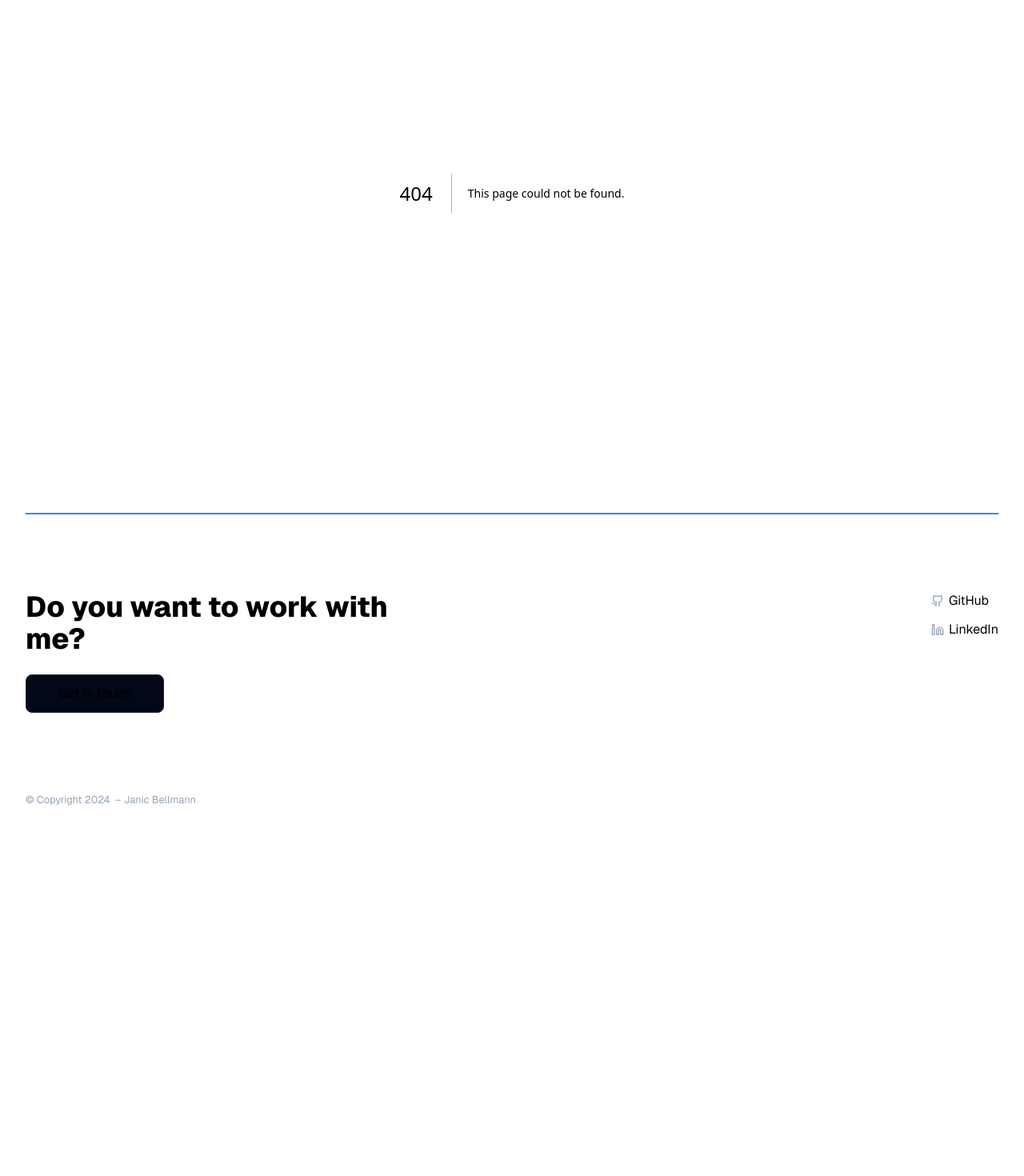
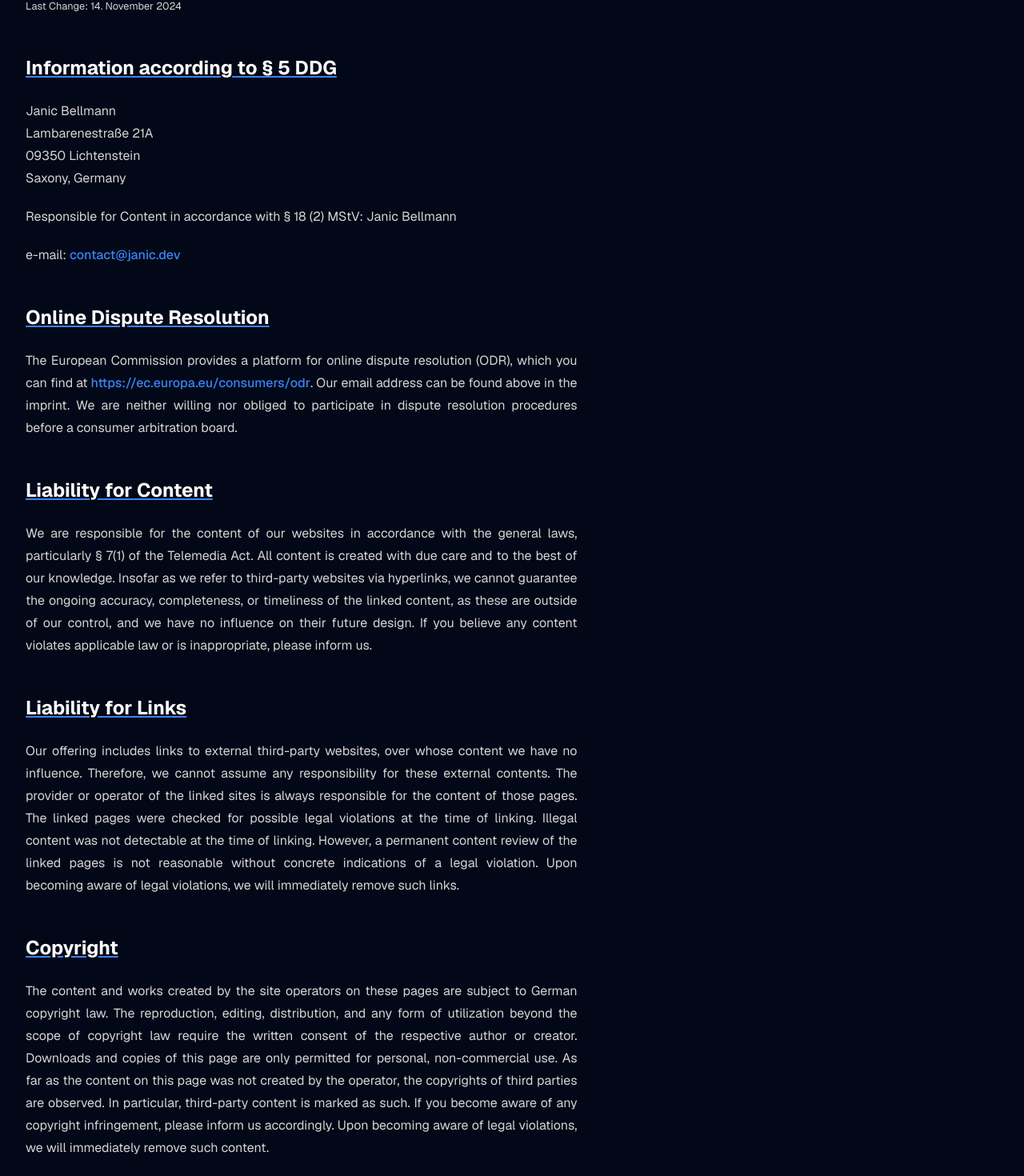
Before and after one commit to masterjanic/janic.dev, a Next.js app: page /legal in a window 1280 px wide. Before the commit this address had no page. Shown: the part 159-1629 px from the top of the page at 80% size. Before the commit the page ends 1194 px from the top, so only its background shows below. Built offline with nearby package versions, Linux system fonts and the light colour scheme.

Commit message:
feat: add legal notice

```diff
--- /dev/null
+++ b/src/app/legal/page.tsx
@@ -0,0 +1,95 @@
+import { type Metadata } from "next";
+import Link from "next/link";
+
+import Container from "~/components/ui/container";
+import config from "~/config";
+
+export const metadata: Metadata = {
+  title: "Legal Notice",
+  robots: {
+    index: false,
+    follow: false,
+  },
+};
+
+export default function Page() {
+  return (
+    <main className="py-16 lg:py-20">
+      <Container>
+        <article className="prose prose-neutral relative dark:prose-invert prose-h2:underline prose-h2:decoration-primary prose-p:text-justify prose-a:text-primary prose-a:no-underline prose-a:transition prose-a:duration-300 hover:prose-a:text-primary/80">
+          <h1>Legal Notice</h1>
+          <small>
+            Last Change: <time dateTime="2024-11-14">14. November 2024</time>
+          </small>
+          <h2>Information according to § 5 DDG</h2>
+          <p>
+            Janic Bellmann <br />
+            Lambarenestraße 21A <br />
+            09350 Lichtenstein <br />
+            Saxony, Germany
+          </p>
+          <p>
+            Responsible for Content in accordance with § 18 (2) MStV: Janic
+            Bellmann
+          </p>
+          <p>
+            e-mail: <Link href={`mailto:${config.mail}`}>{config.mail}</Link>
+          </p>
+          <h2>Online Dispute Resolution</h2>
+          <p>
+            The European Commission provides a platform for online dispute
+            resolution (ODR), which you can find at{" "}
+            <Link
+              target="_blank"
+              rel="noopener noreferrer nofollow"
+              href="https://ec.europa.eu/consumers/odr"
+            >
+              https://ec.europa.eu/consumers/odr
+            </Link>
+            . Our email address can be found above in the imprint. We are
+            neither willing nor obliged to participate in dispute resolution
+            procedures before a consumer arbitration board.
+          </p>
+          <h2>Liability for Content</h2>
+          <p>
+            We are responsible for the content of our websites in accordance
+            with the general laws, particularly § 7(1) of the Telemedia Act. All
+            content is created with due care and to the best of our knowledge.
+            Insofar as we refer to third-party websites via hyperlinks, we
+            cannot guarantee the ongoing accuracy, completeness, or timeliness
+            of the linked content, as these are outside of our control, and we
+            have no influence on their future design. If you believe any content
+            violates applicable law or is inappropriate, please inform us.
+          </p>
+          <h2>Liability for Links</h2>
+          <p>
+            Our offering includes links to external third-party websites, over
+            whose content we have no influence. Therefore, we cannot assume any
+            responsibility for these external contents. The provider or operator
+            of the linked sites is always responsible for the content of those
+            pages. The linked pages were checked for possible legal violations
+            at the time of linking. Illegal content was not detectable at the
+            time of linking. However, a permanent content review of the linked
+            pages is not reasonable without concrete indications of a legal
+            violation. Upon becoming aware of legal violations, we will
+            immediately remove such links.
+          </p>
+          <h2>Copyright</h2>
+          <p>
+            The content and works created by the site operators on these pages
+            are subject to German copyright law. The reproduction, editing,
+            distribution, and any form of utilization beyond the scope of
+            copyright law require the written consent of the respective author
+            or creator. Downloads and copies of this page are only permitted for
+            personal, non-commercial use. As far as the content on this page was
+            not created by the operator, the copyrights of third parties are
+            observed. In particular, third-party content is marked as such. If
+            you become aware of any copyright infringement, please inform us
+            accordingly. Upon becoming aware of legal violations, we will
+            immediately remove such content.
+          </p>
+        </article>
+      </Container>
+    </main>
+  );
+}
--- a/src/components/footer.tsx
+++ b/src/components/footer.tsx
@@ -43,11 +43,22 @@ export default function Footer() {
             </li>
           </ul>
         </div>
-        <div className="pb-6">
+        <div className="flex flex-col justify-between gap-4 pb-6 md:flex-row md:items-center">
           <small className="text-muted-foreground">
             &copy; Copyright {new Date().getFullYear()}&nbsp;&nbsp;&ndash;{" "}
-            <Link href="/">Janic Bellmann</Link>
+            <Link
+              href="/"
+              className="transition duration-300 hover:text-primary"
+            >
+              Janic Bellmann
+            </Link>
           </small>
+          <Link
+            href="/legal"
+            className="text-sm text-muted-foreground transition duration-300 hover:text-primary"
+          >
+            Legal
+          </Link>
         </div>
       </Container>
     </footer>
```
